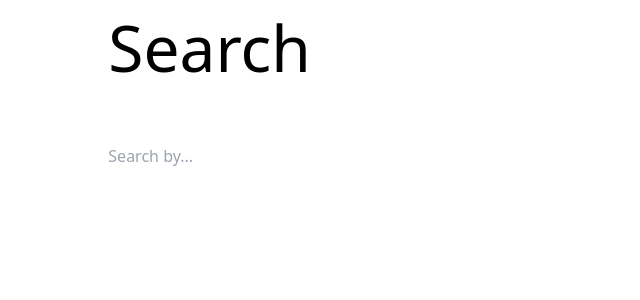
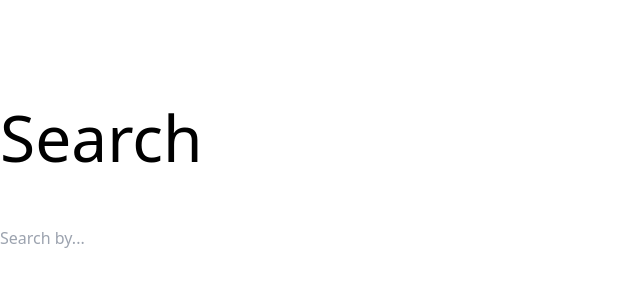
Before and after one commit to Jinnie-kim/random_pics, a React (Create React App) app: page / in a window 1280 px wide. Shown: the top 300 px of the page, without its empty margins (0-640 px from the left). Built offline with nearby package versions, Linux system fonts and the light colour scheme.

Commit message:
Add: Remove grid system and apply columns property to ImageList section #6

```diff
--- a/public/index.html
+++ b/public/index.html
@@ -5,10 +5,7 @@
     <link rel="icon" href="%PUBLIC_URL%/favicon.ico" />
     <meta name="viewport" content="width=device-width, initial-scale=1" />
     <meta name="theme-color" content="#000000" />
-    <meta
-      name="description"
-      content="Web site created using create-react-app"
-    />
+    <meta name="description" content="Web site created using create-react-app" />
     <link rel="apple-touch-icon" href="%PUBLIC_URL%/logo192.png" />
     <!--
       manifest.json provides metadata used when your web app is installed on a
@@ -24,7 +21,7 @@
       work correctly both with client-side routing and a non-root public URL.
       Learn how to configure a non-root public URL by running `npm run build`.
     -->
-    <title>React App</title>
+    <title>Random Image</title>
   </head>
   <body>
     <noscript>You need to enable JavaScript to run this app.</noscript>
--- a/src/App.jsx
+++ b/src/App.jsx
@@ -12,12 +12,13 @@ function App() {
   };
 
   return (
-    <section className="width-[1180px] height-[1080px] mx-auto grid gap-x-[20px] grid-cols-12 grid-rows-12">
-      <h1 className="col-start-2 col-span-2 row-span-2 text-[64px]">Search</h1>
-      <header className="row-start-4 col-start-2 col-span-10 row-span-1">
+    <section className="container m-auto">
+      <h1 className="mt-[90px] text-[64px]">Search</h1>
+      <header className="mt-[40px]">
         <SearchBar onSubmit={getImageList} />
       </header>
-      <main className="row-start-5 col-start-2 col-span-10">
+
+      <main>
         <ImageList imageLists={imageLists} />
       </main>
     </section>
--- a/src/component/ImageCard.jsx
+++ b/src/component/ImageCard.jsx
@@ -1,9 +1,8 @@
 function ImageCard({ image }) {
-  console.log(image);
   return (
-    <div>
-      <img src={image.urls.small} alt={image.alt_description} />
-    </div>
+    <li>
+      <img src={image.urls.small} alt={image.alt_description} className="rounded-lg mb-[20px]" />
+    </li>
   );
 }
 
--- a/src/component/ImageList.jsx
+++ b/src/component/ImageList.jsx
@@ -5,7 +5,7 @@ function ImageList({ imageLists }) {
     return <ImageCard image={image} key={image.id} />;
   });
 
-  return <div>{renderedImages}</div>;
+  return <ul className="mt-[65px] columns-[200px]">{renderedImages}</ul>;
 }
 
 export default ImageList;
```
